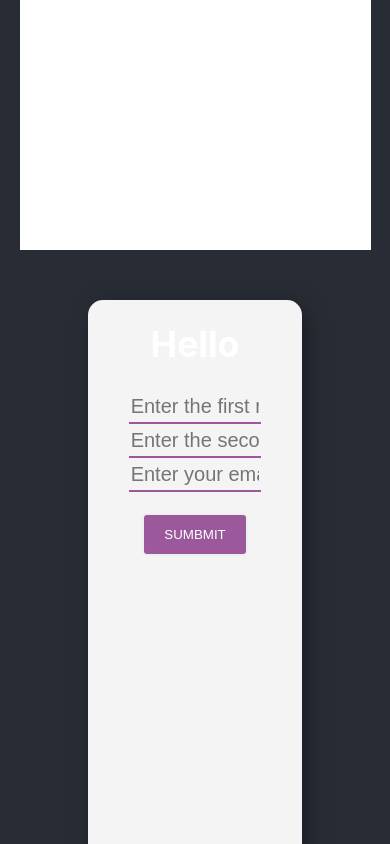
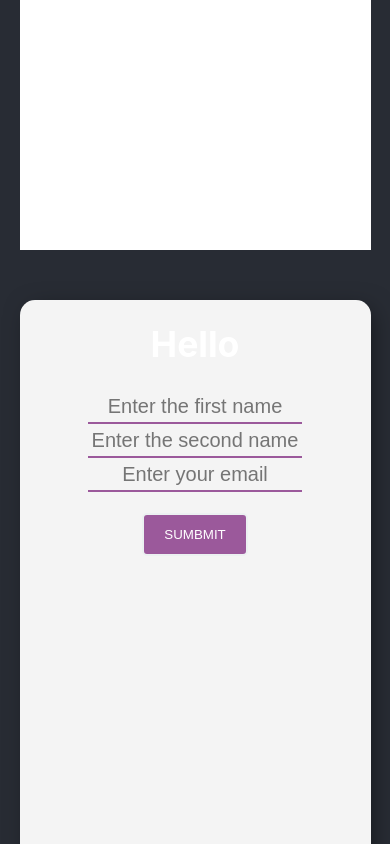
Before and after one commit to informtoshubh/reactapp, a React (Create React App) app: page / in a window 390 px wide. Shown: the part 4083-4927 px from the top of the page. Built offline with nearby package versions, Linux system fonts and the light colour scheme; no server answers.

Commit message:
css cahnge

```diff
--- a/src/App.css
+++ b/src/App.css
@@ -154,7 +154,7 @@ button{
 
 @media(max-width:786px){
   .center_div{
-    width: 55%;
+    width: 90%;
   }
 
   .todo_style .fa-items {
```
